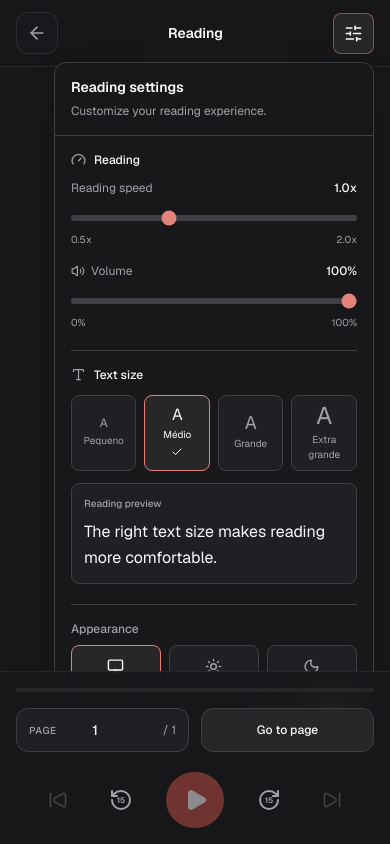
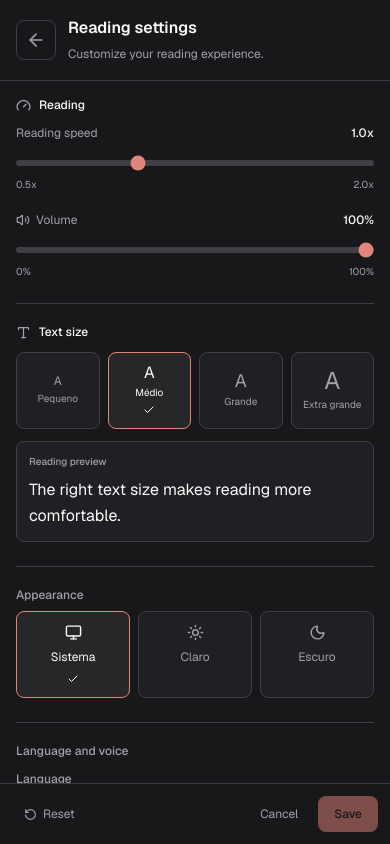
Before and after one commit to jaozinpaulin/audioread-app, a Next.js app: page /reading in a window 390 px wide. Both pictures are taken after a click on the button 353 px from the left and 33 px from the top of the page. Built offline with nearby package versions, Linux system fonts and the light colour scheme.

Commit message:
style: improve menu de settings no mobile

```diff
--- a/src/app/components/MenuSettings.tsx
+++ b/src/app/components/MenuSettings.tsx
@@ -1,11 +1,14 @@
 // @ts-nocheck
+
 'use client';
 
 import { useState, useEffect, useRef } from 'react';
+
 import {
-    Check, ChevronDown, RotateCcw, SlidersHorizontal,
+    ArrowLeft, Check, ChevronDown, RotateCcw, SlidersHorizontal,
     Volume2, Gauge, Monitor, Sun, Moon, Type,
 } from 'lucide-react';
+
 import { voices } from '../services/tts';
 
 const textSizes = [
@@ -55,10 +58,13 @@ export default function MenuSettings({
 
             if (saved) {
                 const restored = { ...initialSettings, ...JSON.parse(saved) };
+
                 setSettings(restored);
                 setSavedSettings(restored);
                 savedSettingsRef.current = restored;
+
                 document.documentElement.dataset.theme = restored.theme.toLowerCase();
+
                 onVoiceChange?.(restored.voice);
                 onTextSizeChange?.(restored.textSize);
                 onVolumeChange?.(restored.volume);
@@ -73,12 +79,20 @@ export default function MenuSettings({
     }, []);
 
     const hasChanges = JSON.stringify(settings) !== JSON.stringify(savedSettings);
-    const languageCode = languages.find((item) => item.name === settings.language)?.code;
+
+    const languageCode = languages.find(
+        (item) => item.name === settings.language
+    )?.code;
+
     const filteredVoices = voices[languageCode] || [];
-    const selectedSize = textSizes.find((item) => item.name === settings.textSize) || textSizes[1];
+
+    const selectedSize = textSizes.find(
+        (item) => item.name === settings.textSize
+    ) || textSizes[1];
 
     function applySettings(next) {
         document.documentElement.dataset.theme = next.theme.toLowerCase();
+
         onVoiceChange?.(next.voice);
         onTextSizeChange?.(next.textSize);
         onVolumeChange?.(next.volume);
@@ -99,6 +113,7 @@ export default function MenuSettings({
 
     function cancel() {
         const saved = savedSettingsRef.current;
+
         setSettings({ ...saved });
         applySettings(saved);
         closeDropdowns();
@@ -107,9 +122,12 @@ export default function MenuSettings({
 
     function save() {
         localStorage.setItem('userSettings', JSON.stringify(settings));
+
         const next = { ...settings };
+
         setSavedSettings(next);
         savedSettingsRef.current = next;
+
         closeDropdowns();
         setIsOpen(false);
     }
@@ -123,7 +141,11 @@ export default function MenuSettings({
         if (!isOpen || !carregado) return;
 
         function handleOutsideClick(event) {
-            if (menuRef.current?.contains(event.target) || buttonRef.current?.contains(event.target)) return;
+            if (
+                menuRef.current?.contains(event.target) ||
+                buttonRef.current?.contains(event.target)
+            ) return;
+
             cancel();
         }
 
@@ -144,8 +166,8 @@ export default function MenuSettings({
     }, [isOpen, carregado, savedSettings]);
 
     const label = 'mb-2 block text-xs font-medium text-text-muted';
+
     const control = 'flex w-full items-center justify-between gap-3 rounded-lg border border-border-subtle bg-card-bg px-3 py-2.5 text-sm text-text-main outline-none transition-colors hover:border-primary-rose/50 focus-visible:border-primary-rose focus-visible:ring-2 focus-visible:ring-primary-rose/20';
-    const option = 'rounded-lg py-2 text-xs font-medium transition-colors focus-visible:outline-none focus-visible:ring-2 focus-visible:ring-primary-rose/40';
 
     if (!carregado) {
         return (
@@ -184,13 +206,27 @@ export default function MenuSettings({
                     ref={menuRef}
                     role="dialog"
                     aria-label="Reading settings"
-                    className="absolute right-0 top-full z-50 mt-2 flex max-h-[min(80vh,680px)] w-80 max-w-[calc(100vw-2rem)] flex-col overflow-hidden rounded-xl border border-border-subtle bg-app-bg shadow-2xl sm:w-96"
+                    className="fixed inset-0 z-[100] flex h-dvh w-full flex-col overflow-hidden bg-app-bg sm:absolute sm:inset-auto sm:right-0 sm:top-full sm:mt-2 sm:h-auto sm:max-h-[min(80vh,680px)] sm:w-96 sm:max-w-[calc(100vw-2rem)] sm:rounded-xl sm:border sm:border-border-subtle sm:shadow-2xl"
                 >
-                    <div className="flex items-start justify-between gap-3 border-b border-border-subtle px-4 py-3.5">
-                        <div>
-                            <h2 className="text-sm font-semibold text-text-main">Reading settings</h2>
-                            <p className="mt-1 text-xs leading-5 text-text-muted">Customize your reading experience.</p>
+                    <div className="flex shrink-0 items-center gap-3 border-b border-border-subtle px-4 py-4 sm:items-start sm:justify-between sm:py-3.5">
+                        <button
+                            type="button"
+                            onClick={cancel}
+                            aria-label="Back to reading"
+                            className="flex size-10 shrink-0 items-center justify-center rounded-lg border border-border-subtle text-text-muted transition-colors hover:bg-card-hover hover:text-text-main focus-visible:outline-none focus-visible:ring-2 focus-visible:ring-primary-rose sm:hidden"
+                        >
+                            <ArrowLeft size={20} />
+                        </button>
+
+                        <div className="min-w-0 flex-1">
+                            <h2 className="text-base font-semibold text-text-main sm:text-sm">
+                                Reading settings
+                            </h2>
+                            <p className="mt-1 text-xs leading-5 text-text-muted">
+                                Customize your reading experience.
+                            </p>
                         </div>
+
                         {hasChanges && (
                             <span className="shrink-0 rounded-full bg-primary-rose/10 px-2 py-1 text-[10px] font-medium text-primary-rose">
                                 Unsaved
@@ -198,19 +234,26 @@ export default function MenuSettings({
                         )}
                     </div>
 
-                    <div className="space-y-5 overflow-y-auto overscroll-contain p-4">
+                    <div className="min-h-0 flex-1 space-y-6 overflow-x-hidden overflow-y-auto overscroll-y-contain p-4 sm:space-y-5">
                         <div>
                             <div className="mb-3 flex items-center gap-2">
                                 <Gauge size={15} className="text-text-muted" />
-                                <h3 className="text-xs font-medium text-text-main">Reading</h3>
+                                <h3 className="text-xs font-medium text-text-main">
+                                    Reading
+                                </h3>
                             </div>
 
-                            <div className="space-y-4">
+                            <div className="space-y-5">
                                 <div>
                                     <div className="mb-2 flex items-center justify-between">
-                                        <label htmlFor="reading-speed" className="text-xs text-text-muted">Reading speed</label>
-                                        <span className="text-xs font-medium text-text-main">{settings.speed.toFixed(1)}x</span>
+                                        <label htmlFor="reading-speed" className="text-xs text-text-muted">
+                                            Reading speed
+                                        </label>
+                                        <span className="text-xs font-medium text-text-main">
+                                            {settings.speed.toFixed(1)}x
+                                        </span>
                                     </div>
+
                                     <input
                                         id="reading-speed"
                                         type="range"
@@ -221,6 +264,7 @@ export default function MenuSettings({
                                         onChange={(event) => update('speed', Number(event.target.value))}
                                         className="h-1.5 w-full cursor-pointer appearance-none rounded-full bg-border-subtle accent-primary-rose"
                                     />
+
                                     <div className="mt-1 flex justify-between text-[10px] text-text-muted">
                                         <span>0.5x</span>
                                         <span>2.0x</span>
@@ -230,10 +274,14 @@ export default function MenuSettings({
                                 <div>
                                     <div className="mb-2 flex items-center justify-between">
                                         <label htmlFor="reading-volume" className="flex items-center gap-1.5 text-xs text-text-muted">
-                                            <Volume2 size={14} /> Volume
+                                            <Volume2 size={14} />
+                                            Volume
                                         </label>
-                                        <span className="text-xs font-medium text-text-main">{Math.round(settings.volume * 100)}%</span>
+                                        <span className="text-xs font-medium text-text-main">
+                                            {Math.round(settings.volume * 100)}%
+                                        </span>
                                     </div>
+
                                     <input
                                         id="reading-volume"
                                         type="range"
@@ -244,6 +292,7 @@ export default function MenuSettings({
                                         onChange={(event) => update('volume', Number(event.target.value))}
                                         className="h-1.5 w-full cursor-pointer appearance-none rounded-full bg-border-subtle accent-primary-rose"
                                     />
+
                                     <div className="mt-1 flex justify-between text-[10px] text-text-muted">
                                         <span>0%</span>
                                         <span>100%</span>
@@ -252,10 +301,12 @@ export default function MenuSettings({
                             </div>
                         </div>
 
-                        <div className="border-t border-border-subtle pt-4">
+                        <div className="border-t border-border-subtle pt-5">
                             <div className="mb-3 flex items-center gap-2">
                                 <Type size={15} className="text-text-muted" />
-                                <h3 className="text-xs font-medium text-text-main">Text size</h3>
+                                <h3 className="text-xs font-medium text-text-main">
+                                    Text size
+                                </h3>
                             </div>
 
                             <div className="grid grid-cols-4 gap-2">
@@ -266,28 +317,35 @@ export default function MenuSettings({
                                         onClick={() => update('textSize', size.name)}
                                         aria-label={size.label}
                                         aria-pressed={settings.textSize === size.name}
-                                        className={`flex min-w-0 flex-col items-center justify-center gap-1 rounded-lg border px-1 py-2 focus-visible:outline-none focus-visible:ring-2 focus-visible:ring-primary-rose ${settings.textSize === size.name
+                                        className={`flex min-w-0 flex-col items-center justify-center gap-1 rounded-lg border px-1 py-3 focus-visible:outline-none focus-visible:ring-2 focus-visible:ring-primary-rose ${settings.textSize === size.name
                                             ? 'border-primary-rose bg-card-hover text-text-main'
                                             : 'border-border-subtle bg-card-bg text-text-muted hover:bg-card-hover hover:text-text-main'
                                             }`}
                                     >
-                                        <span className={`${size.size} leading-none`} aria-hidden="true">A</span>
-                                        <span className="text-[10px]">{size.label}</span>
+                                        <span className={`${size.size} leading-none`} aria-hidden="true">
+                                            A
+                                        </span>
+                                        <span className="text-[10px]">
+                                            {size.label}
+                                        </span>
                                         {settings.textSize === size.name && <Check size={12} />}
                                     </button>
                                 ))}
                             </div>
 
                             <div className="mt-3 rounded-lg border border-border-subtle bg-card-bg p-3">
-                                <span className="mb-2 block text-[10px] font-medium text-text-muted">Reading preview</span>
+                                <span className="mb-2 block text-[10px] font-medium text-text-muted">
+                                    Reading preview
+                                </span>
                                 <p className={`${selectedSize.preview} leading-relaxed text-text-main`}>
                                     The right text size makes reading more comfortable.
                                 </p>
                             </div>
                         </div>
 
-                        <div className="border-t border-border-subtle pt-4">
+                        <div className="border-t border-border-subtle pt-5">
                             <h3 className={label}>Appearance</h3>
+
                             <div className="grid grid-cols-3 gap-2">
                                 {themes.map(({ name, label: themeLabel, icon: Icon }) => (
                                     <button
@@ -308,11 +366,14 @@ export default function MenuSettings({
                             </div>
                         </div>
 
-                        <div className="border-t border-border-subtle pt-4">
-                            <h3 className={`${label} mb-3`}>Language and voice</h3>
+                        <div className="border-t border-border-subtle pt-5">
+                            <h3 className={`${label} mb-3`}>
+                                Language and voice
+                            </h3>
 
                             <div>
                                 <label className={label}>Language</label>
+
                                 <div className="relative">
                                     <button
                                         type="button"
@@ -324,7 +385,10 @@ export default function MenuSettings({
                                         className={control}
                                     >
                                         <span>{settings.language}</span>
-                                        <ChevronDown size={15} className={`shrink-0 transition-transform motion-reduce:transition-none ${languageOpen ? 'rotate-180' : ''}`} />
+                                        <ChevronDown
+                                            size={15}
+                                            className={`shrink-0 transition-transform ${languageOpen ? 'rotate-180' : ''}`}
+                                        />
                                     </button>
 
                                     {languageOpen && (
@@ -335,18 +399,16 @@ export default function MenuSettings({
                                                     type="button"
                                                     onClick={() => {
                                                         const firstVoice = voices[language.code]?.[0];
-                                                        setSettings((current) => {
-                                                            const updated = {
-                                                                ...current,
-                                                                language: language.name,
-                                                                ...(firstVoice && { voice: firstVoice.id }),
-                                                            };
-                                                            applySettings(updated);
-                                                            return updated;
-                                                        });
+
+                                                        setSettings((current) => ({
+                                                            ...current,
+                                                            language: language.name,
+                                                            ...(firstVoice && { voice: firstVoice.id }),
+                                                        }));
+
                                                         closeDropdowns();
                                                     }}
-                                                    className="flex w-full items-center justify-between rounded-md px-3 py-2.5 text-left text-sm text-text-muted hover:bg-card-hover hover:text-text-main focus-visible:outline-none focus-visible:ring-2 focus-visible:ring-primary-rose"
+                                                    className="flex w-full items-center justify-between rounded-md px-3 py-3 text-left text-sm text-text-muted hover:bg-card-hover hover:text-text-main focus-visible:outline-none focus-visible:ring-2 focus-visible:ring-primary-rose"
                                                 >
                                                     {language.name}
                                                     {settings.language === language.name && <Check size={14} />}
@@ -359,6 +421,7 @@ export default function MenuSettings({
 
                             <div className="mt-4">
                                 <label className={label}>Reading voice</label>
+
                                 <div className="relative">
                                     <button
                                         type="button"
@@ -372,7 +435,10 @@ export default function MenuSettings({
                                         <span className="truncate">
                                             {filteredVoices.find((voice) => voice.id === settings.voice)?.name || 'Select voice'}
                                         </span>
-                                        <ChevronDown size={15} className={`shrink-0 transition-transform motion-reduce:transition-none ${voiceOpen ? 'rotate-180' : ''}`} />
+                                        <ChevronDown
+                                            size={15}
+                                            className={`shrink-0 transition-transform ${voiceOpen ? 'rotate-180' : ''}`}
+                                        />
                                     </button>
 
                                     {voiceOpen && (
@@ -385,10 +451,14 @@ export default function MenuSettings({
                                                         update('voice', voice.id);
                                                         setVoiceOpen(false);
                                                     }}
-                                                    className="flex w-full items-center justify-between gap-2 rounded-md px-3 py-2.5 text-left text-sm text-text-muted hover:bg-card-hover hover:text-text-main focus-visible:outline-none focus-visible:ring-2 focus-visible:ring-primary-rose"
+                                                    className="flex w-full items-center justify-between gap-2 rounded-md px-3 py-3 text-left text-sm text-text-muted hover:bg-card-hover hover:text-text-main focus-visible:outline-none focus-visible:ring-2 focus-visible:ring-primary-rose"
                                                 >
-                                                    <span className="truncate">{voice.name}</span>
-                                                    {settings.voice === voice.id && <Check size={14} className="shrink-0" />}
+                                                    <span className="truncate">
+                                                        {voice.name}
+                                                    </span>
+                                                    {settings.voice === voice.id && (
+                                                        <Check size={14} className="shrink-0" />
+                                                    )}
                                                 </button>
                                             ))}
                                         </div>
@@ -398,28 +468,30 @@ export default function MenuSettings({
                         </div>
                     </div>
 
-                    <div className="flex items-center justify-between gap-2 border-t border-border-subtle bg-app-bg px-3 py-3 sm:px-4">
+                    <div className="flex shrink-0 items-center justify-between gap-2 border-t border-border-subtle bg-app-bg px-3 py-3 sm:px-4">
                         <button
                             type="button"
                             onClick={reset}
-                            className="flex items-center gap-1.5 rounded-lg px-2 py-2 text-xs text-text-muted hover:bg-card-hover hover:text-text-main focus-visible:outline-none focus-visible:ring-2 focus-visible:ring-primary-rose"
+                            className="flex items-center gap-1.5 rounded-lg px-3 py-2.5 text-xs text-text-muted hover:bg-card-hover hover:text-text-main focus-visible:outline-none focus-visible:ring-2 focus-visible:ring-primary-rose"
                         >
-                            <RotateCcw size={13} /> Reset
+                            <RotateCcw size={13} />
+                            Reset
                         </button>
 
                         <div className="flex items-center gap-2">
                             <button
                                 type="button"
                                 onClick={cancel}
-                                className="rounded-lg px-3 py-2 text-xs text-text-muted hover:bg-card-hover hover:text-text-main focus-visible:outline-none focus-visible:ring-2 focus-visible:ring-primary-rose"
+                                className="rounded-lg px-3 py-2.5 text-xs text-text-muted hover:bg-card-hover hover:text-text-main focus-visible:outline-none focus-visible:ring-2 focus-visible:ring-primary-rose"
                             >
                                 Cancel
                             </button>
+
                             <button
                                 type="button"
                                 onClick={save}
                                 disabled={!hasChanges}
-                                className="rounded-lg bg-primary-rose px-3.5 py-2 text-xs font-medium text-app-bg hover:opacity-90 disabled:cursor-not-allowed disabled:opacity-50 focus-visible:outline-none focus-visible:ring-2 focus-visible:ring-primary-rose focus-visible:ring-offset-2"
+                                className="rounded-lg bg-primary-rose px-4 py-2.5 text-xs font-medium text-app-bg hover:opacity-90 disabled:cursor-not-allowed disabled:opacity-50 focus-visible:outline-none focus-visible:ring-2 focus-visible:ring-primary-rose focus-visible:ring-offset-2"
                             >
                                 Save
                             </button>
--- a/src/app/globals.css
+++ b/src/app/globals.css
@@ -97,6 +97,7 @@ body {
   font-family: var(--font-sans);
 }
 
+
 ::-webkit-scrollbar {
   width: 6px;
   height: 6px;
--- a/src/app/reading/page.tsx
+++ b/src/app/reading/page.tsx
@@ -401,7 +401,6 @@ export default function ReadingPage() {
                     }}
                 >
 
-
                     {pageImage ? (
                         <img
                             src={pageImage}
@@ -439,8 +438,11 @@ export default function ReadingPage() {
                     )}
                 </div>
             </div >
+            <div
+                className={`fixed bottom-0 left-0 right-0 z-50 mx-auto max-w-2xl space-y-4 border-t border-border-subtle/40 bg-app-bg/90 px-4 py-4 backdrop-blur-md sm:px-6 lg:px-8 ${isOpen ? 'max-sm:hidden' : ''
+                    }`}
+            >
 
-            <div className="fixed bottom-0 left-0 right-0 z-50 mx-auto max-w-2xl space-y-4 border-t border-border-subtle/40 bg-app-bg/90 px-4 py-4 backdrop-blur-md sm:px-6 lg:px-8">
                 <div className="hidden items-center justify-end gap-3 md:flex">
                     <Volume2 className="h-4 w-4 shrink-0 text-text-muted" />
 
```
